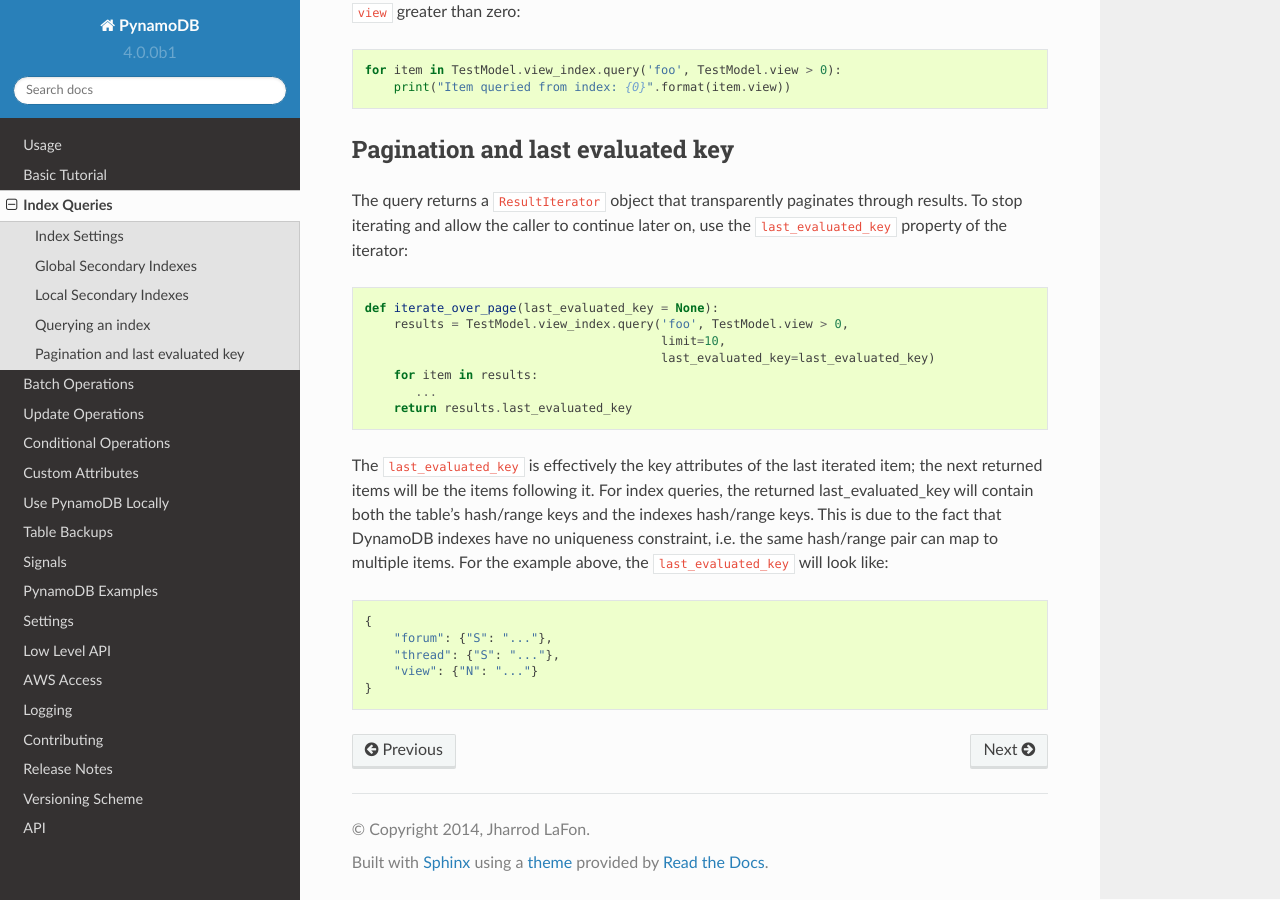
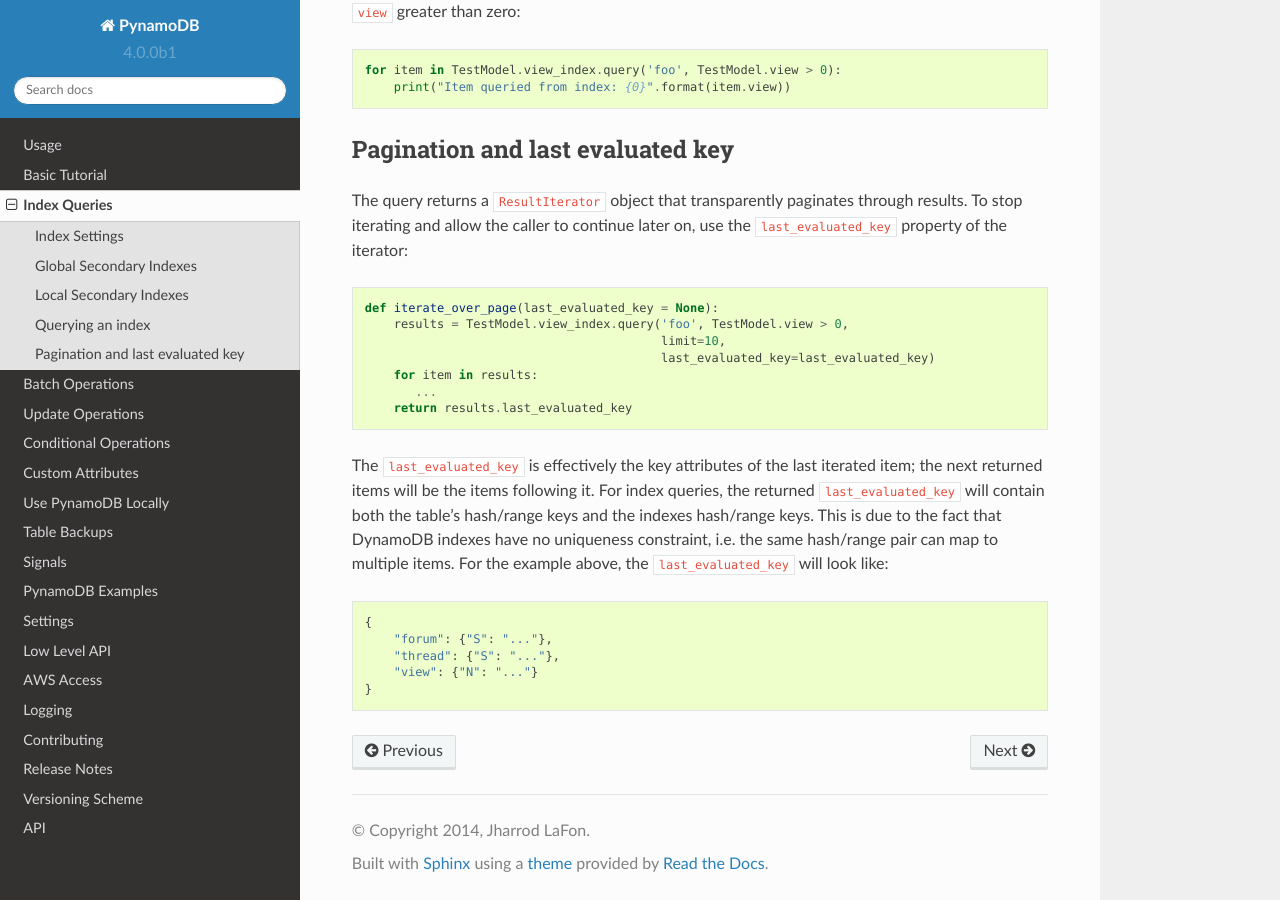
Before and after one commit to pynamodb/PynamoDB, a Sphinx documentation site: the page built from docs/indexes.rst, in a window 1280 px wide and 900 px high, scrolled down 2330 px. Built offline with Sphinx 7.4.7 and the Read the Docs theme 2.0.0, drawn with Linux system fonts in a browser that asks for light colours.

```diff
--- a/docs/indexes.rst
+++ b/docs/indexes.rst
@@ -139,7 +139,7 @@ of the iterator:
           ...
        return results.last_evaluated_key
 
-The ``last_evaluated_key`` is effectively the key attributes of the last iterated item; the next returned items will be the items following it. For index queries, the returned last_evaluated_key will contain both the table's hash/range keys and the indexes hash/range keys. This is due to the fact that DynamoDB indexes have no uniqueness constraint, i.e. the same hash/range pair can map to multiple items. For the example above, the ``last_evaluated_key`` will look like:
+The ``last_evaluated_key`` is effectively the key attributes of the last iterated item; the next returned items will be the items following it. For index queries, the returned ``last_evaluated_key`` will contain both the table's hash/range keys and the indexes hash/range keys. This is due to the fact that DynamoDB indexes have no uniqueness constraint, i.e. the same hash/range pair can map to multiple items. For the example above, the ``last_evaluated_key`` will look like:
 
 .. code-block:: python
 
```
